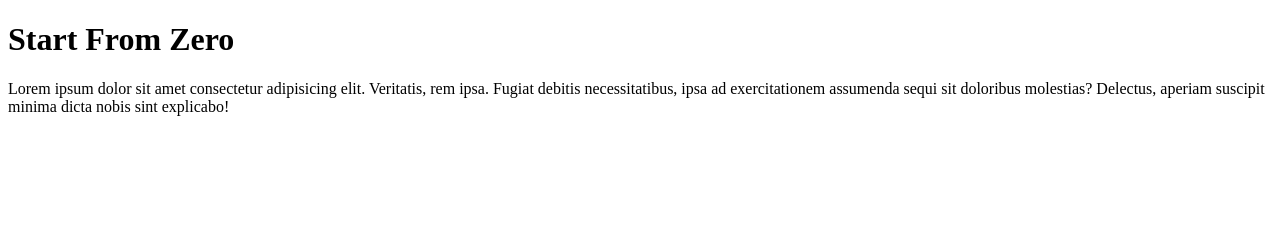
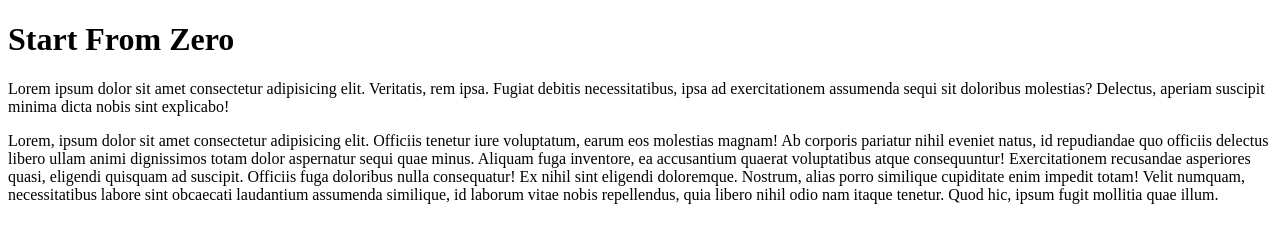
Before and after one commit to abangdsm/reprepo, a plain HTML site: page index.html in a window 1280 px wide. Drawn offline with Linux system fonts and the light colour scheme.

Commit message:
Menambahkan lorem100

```diff
--- a/index.html
+++ b/index.html
@@ -10,5 +10,7 @@
     <h1>Start From Zero</h1>
 
     <p>Lorem ipsum dolor sit amet consectetur adipisicing elit. Veritatis, rem ipsa. Fugiat debitis necessitatibus, ipsa ad exercitationem assumenda sequi sit doloribus molestias? Delectus, aperiam suscipit minima dicta nobis sint explicabo!</p>
+
+    <p>Lorem, ipsum dolor sit amet consectetur adipisicing elit. Officiis tenetur iure voluptatum, earum eos molestias magnam! Ab corporis pariatur nihil eveniet natus, id repudiandae quo officiis delectus libero ullam animi dignissimos totam dolor aspernatur sequi quae minus. Aliquam fuga inventore, ea accusantium quaerat voluptatibus atque consequuntur! Exercitationem recusandae asperiores quasi, eligendi quisquam ad suscipit. Officiis fuga doloribus nulla consequatur! Ex nihil sint eligendi doloremque. Nostrum, alias porro similique cupiditate enim impedit totam! Velit numquam, necessitatibus labore sint obcaecati laudantium assumenda similique, id laborum vitae nobis repellendus, quia libero nihil odio nam itaque tenetur. Quod hic, ipsum fugit mollitia quae illum.</p>
 </body>
 </html>
```
